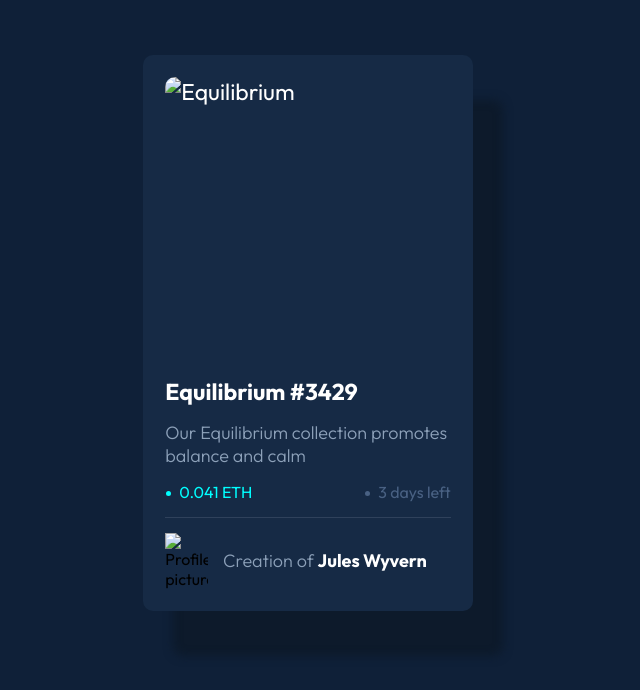
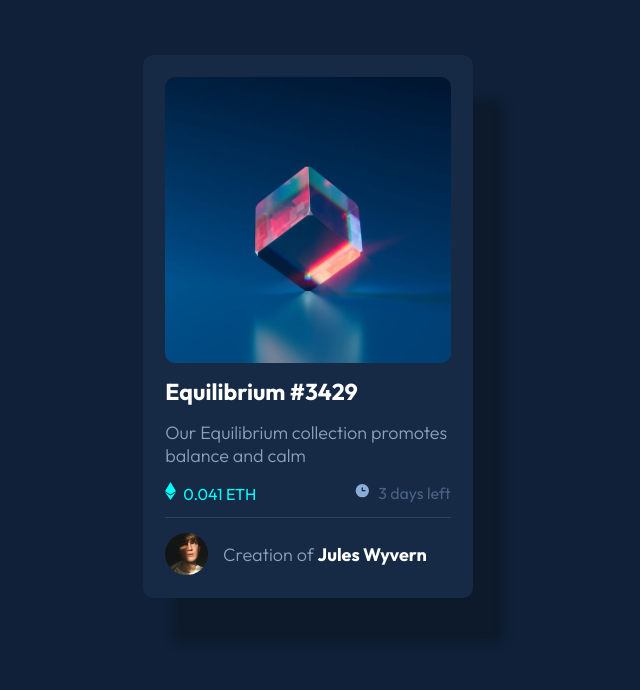
Before and after one commit to caieradev/NFTCardChallenge, a plain HTML site: page index.html in a window 1280 px wide. Shown: the whole page, without its empty margins (332-972 px from the left). Drawn offline with Linux system fonts and the light colour scheme.

Commit message:
fixing images refs

```diff
--- a/css/style.css
+++ b/css/style.css
@@ -72,12 +72,12 @@ ul {
 
 .etherium {
     color: cyan;
-    list-style-image: url("../images/icon-ethereum.svg");
+    list-style-image: url("../assets/icon-ethereum.svg");
     float: left;
 }
 
 .time-left {
-    list-style-image: url("../images/icon-clock.svg");
+    list-style-image: url("../assets/icon-clock.svg");
     color: hsl(215, 28%, 40%);
     float: right;
 }
--- a/index.html
+++ b/index.html
@@ -6,7 +6,7 @@
     <meta name="viewport" content="width=device-width, initial-scale=1.0">
     <title>Frontend Mentor | NFT preview card component</title>
     <link rel="stylesheet" href="./css/style.css" type="text/css">
-    <link rel="icon" href="./images/favicon-32x32.png">
+    <link rel="icon" href="./assets/favicon-32x32.png">
 </head>
 
 <body>
@@ -17,9 +17,9 @@
 
             <a href="#Equilibrium">
 
-                <img class="equilibrium border-radious" src="./images/image-equilibrium.jpg" alt="Equilibrium">
+                <img class="equilibrium border-radious" src="./assets/image-equilibrium.jpg" alt="Equilibrium">
 
-                <img class="view border-radious" src="./images/icon-view.svg">
+                <img class="view border-radious" src="./assets/icon-view.svg">
             </a>
 
         </section>
@@ -36,7 +36,7 @@
 
             <section class="creator">
 
-                <img src="./images/image-avatar.png" alt="Profile picture">
+                <img src="./assets/image-avatar.png" alt="Profile picture">
                 <p>Creation of <a href="#Jules+Wyvern">Jules Wyvern</a></p>
 
             </section>
```
